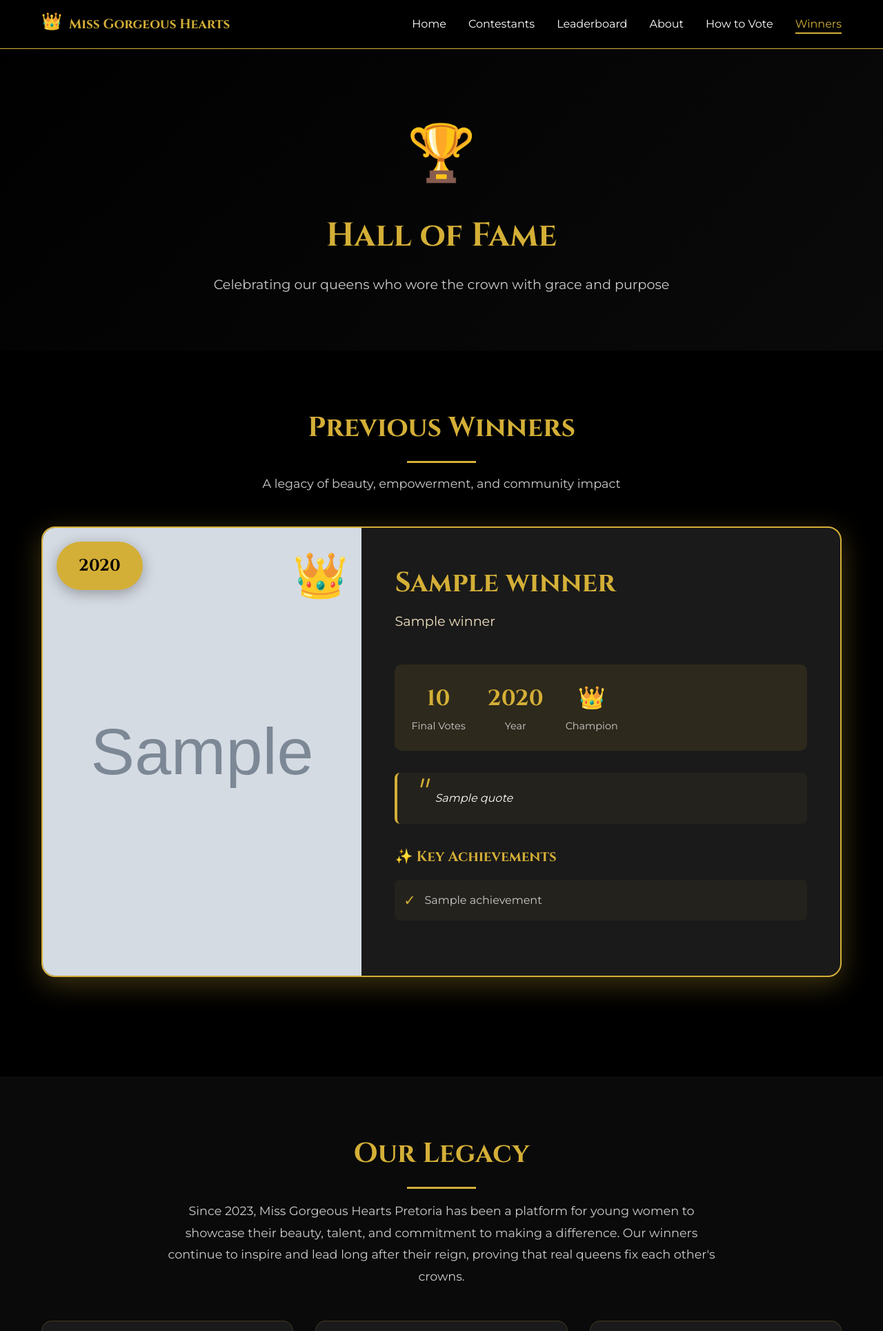
After one commit to MrViincciLeRoy/MGH, a Flask app: template templates/winners.html in a window 1280 px wide. The commit adds this page. Shown: the top 1929 px of the page at 69% size. Run offline with Flask 3, Linux system fonts and the light colour scheme; the template is opened without the code that fills it: most values are stand-ins (such as "Sample title", 1, 10 or a date in 2020); grey boxes marked "Sample" are stand-in pictures.

Commit message:
Add files via upload

```diff
--- /dev/null
+++ b/templates/winners.html
@@ -0,0 +1,441 @@
+<!DOCTYPE html>
+<html lang="en">
+<head>
+    <meta charset="UTF-8">
+    <meta name="viewport" content="width=device-width, initial-scale=1.0">
+    <title>Previous Winners - Miss Gorgeous Hearts Pretoria</title>
+    <link rel="stylesheet" href="{{ url_for('static', filename='css/style.css') }}">
+    <link rel="preconnect" href="https://fonts.googleapis.com">
+    <link rel="preconnect" href="https://fonts.gstatic.com" crossorigin>
+    <link href="https://fonts.googleapis.com/css2?family=Cinzel:wght@400;600;700&family=Montserrat:wght@300;400;600&display=swap" rel="stylesheet">
+    <style>
+        .winners-hero {
+            padding: 10rem 0 5rem;
+            background: linear-gradient(135deg, var(--black) 0%, var(--dark-bg) 100%);
+            text-align: center;
+        }
+
+        .hall-of-fame-icon {
+            font-size: 5rem;
+            margin-bottom: 1rem;
+            animation: float 3s ease-in-out infinite;
+        }
+
+        .winners-section {
+            padding: 5rem 0;
+            background: var(--black);
+        }
+
+        .winner-timeline {
+            max-width: 1200px;
+            margin: 0 auto;
+            position: relative;
+        }
+
+        .winner-card {
+            background: var(--card-bg);
+            border-radius: 20px;
+            overflow: hidden;
+            margin-bottom: 4rem;
+            border: 2px solid var(--gold);
+            box-shadow: 0 10px 40px rgba(212, 175, 55, 0.3);
+            transition: all 0.3s;
+        }
+
+        .winner-card:hover {
+            transform: translateY(-10px);
+            box-shadow: 0 20px 60px rgba(212, 175, 55, 0.5);
+        }
+
+        .winner-card-grid {
+            display: grid;
+            grid-template-columns: 1fr 1.5fr;
+            gap: 0;
+        }
+
+        .winner-image-section {
+            position: relative;
+            min-height: 500px;
+        }
+
+        .winner-image-section img {
+            width: 100%;
+            height: 100%;
+            object-fit: cover;
+            position: absolute;
+            top: 0;
+            left: 0;
+        }
+
+        .winner-year-badge {
+            position: absolute;
+            top: 20px;
+            left: 20px;
+            background: var(--gold);
+            color: var(--black);
+            padding: 1rem 2rem;
+            border-radius: 50px;
+            font-size: 1.5rem;
+            font-weight: 700;
+            font-family: 'Cinzel', serif;
+            z-index: 10;
+            box-shadow: 0 5px 20px rgba(0, 0, 0, 0.3);
+        }
+
+        .winner-crown-badge {
+            position: absolute;
+            top: 20px;
+            right: 20px;
+            font-size: 4rem;
+            z-index: 10;
+            animation: float 3s ease-in-out infinite;
+        }
+
+        .winner-content {
+            padding: 3rem;
+            display: flex;
+            flex-direction: column;
+            justify-content: center;
+        }
+
+        .winner-title-section {
+            margin-bottom: 2rem;
+        }
+
+        .winner-name {
+            font-size: 2.5rem;
+            color: var(--gold);
+            font-family: 'Cinzel', serif;
+            margin-bottom: 0.5rem;
+        }
+
+        .winner-title {
+            font-size: 1.2rem;
+            color: var(--light-gold);
+            margin-bottom: 1rem;
+        }
+
+        .winner-stats {
+            display: flex;
+            gap: 2rem;
+            margin-bottom: 2rem;
+            padding: 1.5rem;
+            background: rgba(212, 175, 55, 0.1);
+            border-radius: 10px;
+        }
+
+        .stat-item {
+            text-align: center;
+        }
+
+        .stat-value {
+            font-size: 2rem;
+            font-weight: 700;
+            color: var(--gold);
+            font-family: 'Cinzel', serif;
+            display: block;
+        }
+
+        .stat-label {
+            color: var(--text-gray);
+            font-size: 0.9rem;
+        }
+
+        .winner-quote {
+            background: rgba(212, 175, 55, 0.05);
+            border-left: 4px solid var(--gold);
+            padding: 1.5rem;
+            margin-bottom: 2rem;
+            border-radius: 8px;
+            font-style: italic;
+            color: var(--text-light);
+            line-height: 1.6;
+        }
+
+        .winner-quote::before {
+            content: '"';
+            font-size: 3rem;
+            color: var(--gold);
+            line-height: 0;
+            margin-right: 0.5rem;
+        }
+
+        .winner-achievements {
+            margin-bottom: 2rem;
+        }
+
+        .winner-achievements h3 {
+            color: var(--gold);
+            margin-bottom: 1rem;
+            font-size: 1.3rem;
+        }
+
+        .achievements-list {
+            list-style: none;
+            display: flex;
+            flex-direction: column;
+            gap: 0.8rem;
+        }
+
+        .achievements-list li {
+            display: flex;
+            align-items: center;
+            gap: 0.8rem;
+            color: var(--text-gray);
+            padding: 0.8rem;
+            background: rgba(212, 175, 55, 0.05);
+            border-radius: 8px;
+        }
+
+        .achievement-icon {
+            color: var(--gold);
+            font-size: 1.3rem;
+        }
+
+        .winner-divider {
+            height: 2px;
+            background: linear-gradient(90deg, transparent, var(--gold), transparent);
+            margin: 3rem 0;
+        }
+
+        .legacy-section {
+            padding: 5rem 0;
+            background: var(--dark-bg);
+            text-align: center;
+        }
+
+        .legacy-content {
+            max-width: 800px;
+            margin: 0 auto;
+        }
+
+        .legacy-stats {
+            display: grid;
+            grid-template-columns: repeat(3, 1fr);
+            gap: 2rem;
+            margin-top: 3rem;
+        }
+
+        .legacy-stat-card {
+            background: var(--card-bg);
+            padding: 2rem;
+            border-radius: 15px;
+            border: 1px solid rgba(212, 175, 55, 0.2);
+        }
+
+        .legacy-icon {
+            font-size: 3rem;
+            margin-bottom: 1rem;
+        }
+
+        .legacy-number {
+            font-size: 2.5rem;
+            font-weight: 700;
+            color: var(--gold);
+            font-family: 'Cinzel', serif;
+            margin-bottom: 0.5rem;
+        }
+
+        .legacy-label {
+            color: var(--text-gray);
+        }
+
+        @media (max-width: 992px) {
+            .winner-card-grid {
+                grid-template-columns: 1fr;
+            }
+
+            .winner-image-section {
+                min-height: 400px;
+            }
+
+            .winner-stats {
+                flex-direction: column;
+                gap: 1rem;
+            }
+
+            .legacy-stats {
+                grid-template-columns: 1fr;
+            }
+        }
+
+        @media (max-width: 768px) {
+            .winner-name {
+                font-size: 2rem;
+            }
+
+            .winner-content {
+                padding: 2rem;
+            }
+
+            .hall-of-fame-icon {
+                font-size: 3rem;
+            }
+        }
+    </style>
+</head>
+<body>
+    <div class="stars"></div>
+    <div class="sparkles"></div>
+
+    <nav class="navbar">
+        <div class="container">
+            <a href="{{ url_for('index') }}" class="logo" style="text-decoration: none;">
+                <div class="logo-crown">👑</div>
+                <span>Miss Gorgeous Hearts</span>
+            </a>
+            <button class="nav-toggle" aria-label="Toggle navigation">
+                <span></span>
+                <span></span>
+                <span></span>
+            </button>
+            <ul class="nav-menu">
+                <li><a href="{{ url_for('index') }}">Home</a></li>
+                <li><a href="{{ url_for('gallery') }}">Contestants</a></li>
+                <li><a href="{{ url_for('leaderboard') }}">Leaderboard</a></li>
+                <li><a href="{{ url_for('about') }}">About</a></li>
+                <li><a href="{{ url_for('how_to_vote') }}">How to Vote</a></li>
+                <li><a href="{{ url_for('winners') }}" class="active">Winners</a></li>
+            </ul>
+        </div>
+    </nav>
+    <div class="nav-overlay"></div>
+
+    <!-- Hero Section -->
+    <section class="winners-hero">
+        <div class="container">
+            <div class="hall-of-fame-icon">🏆</div>
+            <h1 class="page-title">Hall of Fame</h1>
+            <p class="page-subtitle">Celebrating our queens who wore the crown with grace and purpose</p>
+        </div>
+    </section>
+
+    <!-- Winners Timeline -->
+    <section class="winners-section">
+        <div class="container">
+            <h2 class="section-title">Previous Winners</h2>
+            <p class="section-subtitle">A legacy of beauty, empowerment, and community impact</p>
+
+            <div class="winner-timeline">
+                {% for winner in winners %}
+                <div class="winner-card">
+                    <div class="winner-card-grid">
+                        <div class="winner-image-section">
+                            <div class="winner-year-badge">{{ winner.year }}</div>
+                            <div class="winner-crown-badge">👑</div>
+                            <img src="{{ url_for('static', filename='images/' + winner.image) }}"
+                                 alt="{{ winner.winner_name }}"
+                                 onerror="this.src='{{ url_for('static', filename='images/placeholder.jpg') }}'">
+                        </div>
+
+                        <div class="winner-content">
+                            <div class="winner-title-section">
+                                <h2 class="winner-name">{{ winner.winner_name }}</h2>
+                                <p class="winner-title">{{ winner.title }}</p>
+                            </div>
+
+                            <div class="winner-stats">
+                                <div class="stat-item">
+                                    <span class="stat-value">{{ "{:,}".format(winner.final_votes) }}</span>
+                                    <span class="stat-label">Final Votes</span>
+                                </div>
+                                <div class="stat-item">
+                                    <span class="stat-value">{{ winner.year }}</span>
+                                    <span class="stat-label">Year</span>
+                                </div>
+                                <div class="stat-item">
+                                    <span class="stat-value">👑</span>
+                                    <span class="stat-label">Champion</span>
+                                </div>
+                            </div>
+
+                            <blockquote class="winner-quote">
+                                {{ winner.quote }}
+                            </blockquote>
+
+                            <div class="winner-achievements">
+                                <h3>✨ Key Achievements</h3>
+                                <ul class="achievements-list">
+                                    {% for achievement in winner.achievements %}
+                                    <li>
+                                        <span class="achievement-icon">✓</span>
+                                        <span>{{ achievement }}</span>
+                                    </li>
+                                    {% endfor %}
+                                </ul>
+                            </div>
+                        </div>
+                    </div>
+                </div>
+
+                {% if not loop.last %}
+                <div class="winner-divider"></div>
+                {% endif %}
+                {% endfor %}
+            </div>
+        </div>
+    </section>
+
+    <!-- Legacy Section -->
+    <section class="legacy-section">
+        <div class="container">
+            <h2 class="section-title">Our Legacy</h2>
+            <div class="legacy-content">
+                <p style="color: var(--text-gray); font-size: 1.1rem; line-height: 1.8;">
+                    Since 2023, Miss Gorgeous Hearts Pretoria has been a platform for young women to showcase their
+                    beauty, talent, and commitment to making a difference. Our winners continue to inspire and lead
+                    long after their reign, proving that real queens fix each other's crowns.
+                </p>
+            </div>
+
+            <div class="legacy-stats">
+                <div class="legacy-stat-card">
+                    <div class="legacy-icon">👑</div>
+                    <div class="legacy-number">{{ winners|length }}</div>
+                    <div class="legacy-label">Queens Crowned</div>
+                </div>
+                <div class="legacy-stat-card">
+                    <div class="legacy-icon">💖</div>
+                    <div class="legacy-number">100+</div>
+                    <div class="legacy-label">Lives Impacted</div>
+                </div>
+                <div class="legacy-stat-card">
+                    <div class="legacy-icon">⭐</div>
+                    <div class="legacy-number">{{ winners|map(attribute='final_votes')|sum|int|abs }}</div>
+                    <div class="legacy-label">Total Votes Cast</div>
+                </div>
+            </div>
+        </div>
+    </section>
+
+    <!-- Call to Action -->
+    <section class="cta-section">
+        <div class="container">
+            <div class="cta-content">
+                <h2>Want to Be Our Next Queen?</h2>
+                <p>Join Miss Gorgeous Hearts {{ closing_date.year }} and start your journey to the crown!</p>
+                <div style="display: flex; gap: 1rem; justify-content: center; flex-wrap: wrap; margin-top: 2rem;">
+                    <a href="{{ url_for('gallery') }}" class="btn btn-primary btn-large">Vote for {{ closing_date.year }} Contestants</a>
+                    <a href="https://wa.me/27{{ contact_info.whatsapp[0][1:] }}?text=I%20would%20like%20to%20enter%20Miss%20Gorgeous%20Hearts%20{{ closing_date.year }}"
+                       class="btn btn-secondary btn-large">Apply to Enter</a>
+                </div>
+            </div>
+        </div>
+    </section>
+
+    <footer class="footer">
+        <div class="container">
+            <div class="footer-content">
+                <div class="footer-logo">
+                    <div class="logo-crown">👑</div>
+                    <span>Miss Gorgeous Hearts PTA</span>
+                </div>
+                <p class="footer-tagline">Real Queens Fix Each Other's Crowns</p>
+                <p class="footer-copyright">&copy; {{ closing_date.year }} Miss Gorgeous Hearts Pretoria. All rights reserved.</p>
+            </div>
+        </div>
+    </footer>
+
+    <script src="{{ url_for('static', filename='js/script.js') }}"></script>
+</body>
+</html>
```
Also changed, not shown: templates/index.html (+5 -6 lines).
